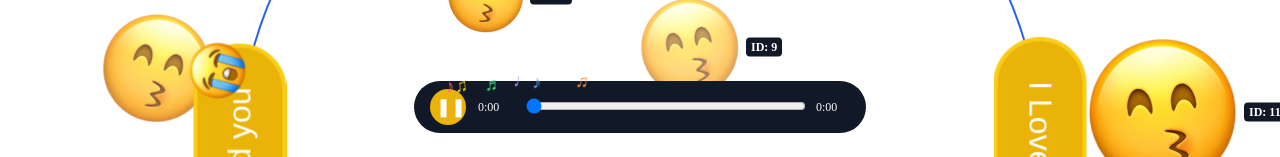
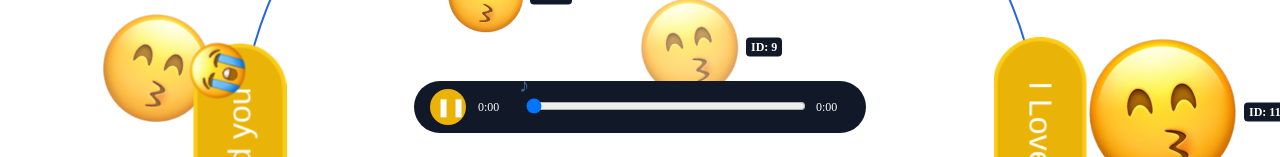
Before and after one commit to doantd11/1308, a React (Vite) app: page / in a window 1280 px wide. Both pictures are taken after a click on the button "Phát nhạc". Shown: the part 643-800 px from the top of the page. Built offline with nearby package versions, Linux system fonts and the light colour scheme.

Commit message:
[DatDT][BackgroundMusic][randomize note playback]

```diff
--- a/components/audio/BackgroundMusic.jsx
+++ b/components/audio/BackgroundMusic.jsx
@@ -2,12 +2,12 @@ import { useEffect, useRef, useState } from 'react';
 import backgroundAudio from '../../audio/Nơi Này Có Anh.mp3';
 
 const musicNotes = [
-  ['♪', '#f87171', '0s', -14],
-  ['♫', '#facc15', '0.15s', 0],
-  ['♬', '#4ade80', '0.3s', 16],
-  ['♪', '#60a5fa', '0.45s', 30],
-  ['♩', '#c084fc', '0.6s', -28],
-  ['♫', '#fb923c', '0.75s', 44],
+  ['♪', '#f87171'],
+  ['♫', '#facc15'],
+  ['♬', '#4ade80'],
+  ['♪', '#60a5fa'],
+  ['♩', '#c084fc'],
+  ['♫', '#fb923c'],
 ];
 
 export default function BackgroundMusic() {
@@ -15,6 +15,10 @@ export default function BackgroundMusic() {
   const [isPlaying, setIsPlaying] = useState(false);
   const [currentTime, setCurrentTime] = useState(0);
   const [duration, setDuration] = useState(0);
+  const [activeNote, setActiveNote] = useState(null);
+  const activeNoteRef = useRef(null);
+  const noteIdRef = useRef(0);
+  const progressRef = useRef(0);
 
   useEffect(() => {
     const audio = audioRef.current;
@@ -55,6 +59,26 @@ export default function BackgroundMusic() {
     if (audioRef.current) audioRef.current.currentTime = time;
   };
 
+  const spawnNote = () => {
+    const [note, color] = musicNotes[Math.floor(Math.random() * musicNotes.length)];
+    const nextNote = {
+      color,
+      id: noteIdRef.current++,
+      note,
+      progress: progressRef.current,
+    };
+    activeNoteRef.current = nextNote;
+    setActiveNote(nextNote);
+  };
+
+  useEffect(() => {
+    if (!isPlaying) return undefined;
+
+    if (!activeNoteRef.current) spawnNote();
+    const interval = window.setInterval(spawnNote, 900);
+    return () => window.clearInterval(interval);
+  }, [isPlaying]);
+
   const formatTime = (time) => {
     const minutes = Math.floor(time / 60);
     const seconds = Math.floor(time % 60).toString().padStart(2, '0');
@@ -62,10 +86,15 @@ export default function BackgroundMusic() {
   };
 
   const progress = duration ? Math.min(100, (currentTime / duration) * 100) : 0;
+  progressRef.current = progress;
 
   return (
     <>
-      <audio ref={audioRef} loop src={backgroundAudio} />
+      <audio
+        ref={audioRef}
+        onEnded={() => setIsPlaying(false)}
+        src={backgroundAudio}
+      />
       <div
         style={{
           alignItems: 'center',
@@ -102,31 +131,35 @@ export default function BackgroundMusic() {
         </button>
         <span style={{ fontSize: '12px', minWidth: '34px' }}>{formatTime(currentTime)}</span>
         <div style={{ flex: 1, position: 'relative' }}>
-          {isPlaying && (
+          {activeNote && (
             <div
               aria-hidden="true"
               style={{
-                left: `${progress}%`,
+                left: `${activeNote.progress}%`,
                 position: 'absolute',
                 top: '-20px',
                 transform: 'translateX(-50%)',
                 whiteSpace: 'nowrap',
               }}
             >
-              {musicNotes.map(([note, color, delay, offset]) => (
               <span
-                  key={`${note}-${delay}`}
+                key={activeNote.id}
+                onAnimationEnd={() => {
+                  if (activeNoteRef.current?.id === activeNote.id) {
+                    activeNoteRef.current = null;
+                    setActiveNote(null);
+                  }
+                }}
                 style={{
-                    animation: `musicNoteJump 700ms ease-in-out ${delay} infinite alternate`,
-                    color,
+                  animation: 'musicNoteRise 700ms ease-out forwards',
+                  animationPlayState: isPlaying ? 'running' : 'paused',
+                  color: activeNote.color,
                   display: 'inline-block',
-                    fontSize: '18px',
-                    marginLeft: `${offset}px`,
+                  fontSize: '20px',
                 }}
               >
-                  {note}
+                {activeNote.note}
               </span>
-              ))}
             </div>
           )}
           <input
@@ -143,9 +176,9 @@ export default function BackgroundMusic() {
         <span style={{ fontSize: '12px', minWidth: '34px' }}>{formatTime(duration)}</span>
       </div>
       <style>{`
-        @keyframes musicNoteJump {
-          from { transform: translateY(0) rotate(-8deg); }
-          to { transform: translateY(-5px) rotate(8deg); }
+        @keyframes musicNoteRise {
+          from { opacity: 1; transform: translateY(0) rotate(-8deg); }
+          to { opacity: 0; transform: translateY(-5px) rotate(8deg); }
         }
       `}</style>
     </>
```
Lines whose indentation alone changed are shown as unchanged.
